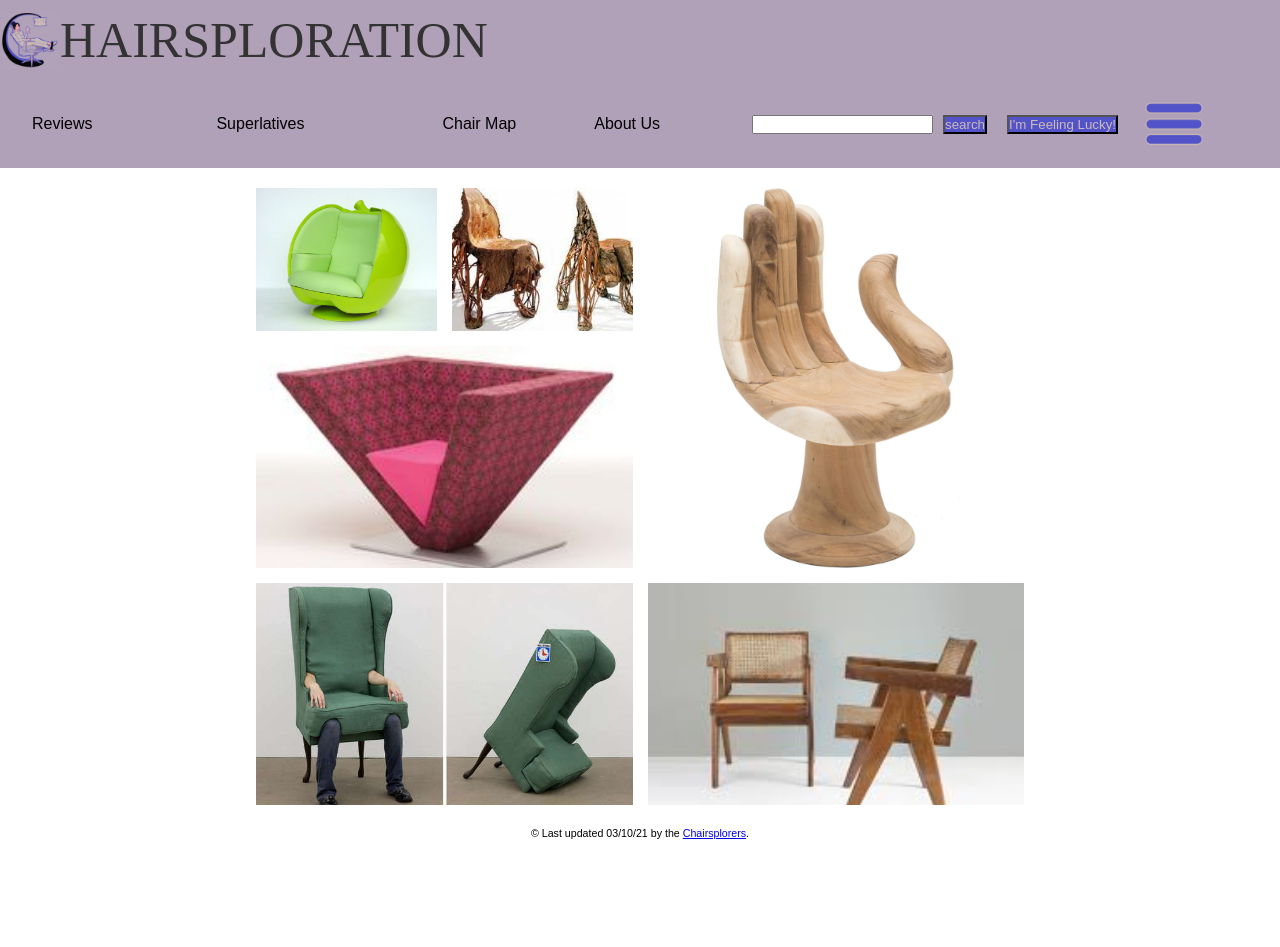
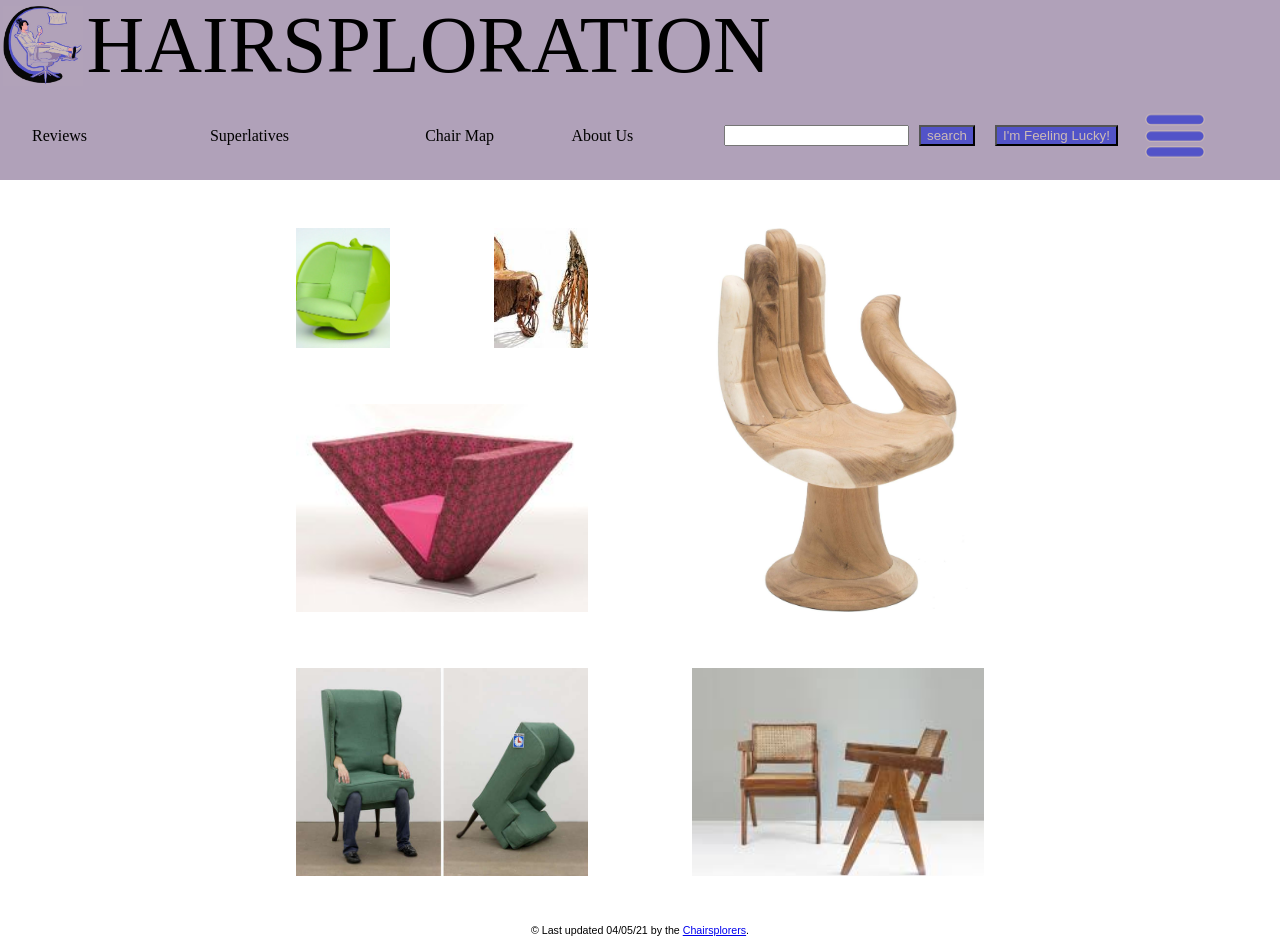
Before and after one commit to Chairsplorers/chairsploration, a PHP site: page /art.html in a window 1280 px wide. Before the commit the page ends 839 px from the top, so only its background shows below. Run offline with PHP 8.4, Linux system fonts and the light colour scheme.

Commit message:
fixed css

```diff
--- a/art.html
+++ b/art.html
@@ -57,19 +57,19 @@
             <div class="dropdown">
                 <button class="dropbtn">
                     <div class="ham-image">
-                        <img src="hamburger.png" alt="hamburger">
+                        <img src="./hamburger.png" alt="hamburger">
                     </div>
                 </button>
                 <div class="dropdown-content">
-                    <a href="login.html">Login</a>
-                    <a href="newuser.html">New User</a>
+                    <a href="./login.html">Login</a>
+                    <a href="./newuser.html">New User</a>
                     <a href="#">Toggle Dark Theme</a>
-                    <a href="#">Settings</a>
+                    <a href="./settings.html">Settings</a>
                 </div>
             </div>
         </div>
 
-        <div class="container">
+        <div class="container-art">
             <div class="gallery">
                 <figure class="gallery__item gallery__item--1">
                     <img src="assets/apple.jpeg" alt="Gallery image 1" class="gallery__img">
@@ -94,7 +94,7 @@
 
 
         <div class="footer">
-            <p>&#169; Last updated 03/10/21 by the <a href="mailto:chairsplorers@chairschairschairs.com">Chairsplorers</a>.</p>
+            <p>&#169; Last updated 04/05/21 by the <a href="mailto:chairsplorers@chairschairschairs.com">Chairsplorers</a>.</p>
         </div>
 
     </body>
--- a/style.css
+++ b/style.css
@@ -80,27 +80,9 @@
     margin: auto;
 }
 
-*,
-*::after,
-*::before {
-  margin: 0;
-  padding: 0;
-  box-sizing: inherit;
-}
 
-html {
-  box-sizing: border-box;
-  font-size: 62.5%;
-}
 
-body {
-  font-family: "Nunito", sans-serif;
-  color: #333;
-  font-weight: 300;
-  line-height: 1.6;
-}
-
-.container {
+.container-art {
   width: 60%;
   margin: 2rem auto;
 }
```
Also changed, not shown: other parts of art.html (+12 -12 lines).
